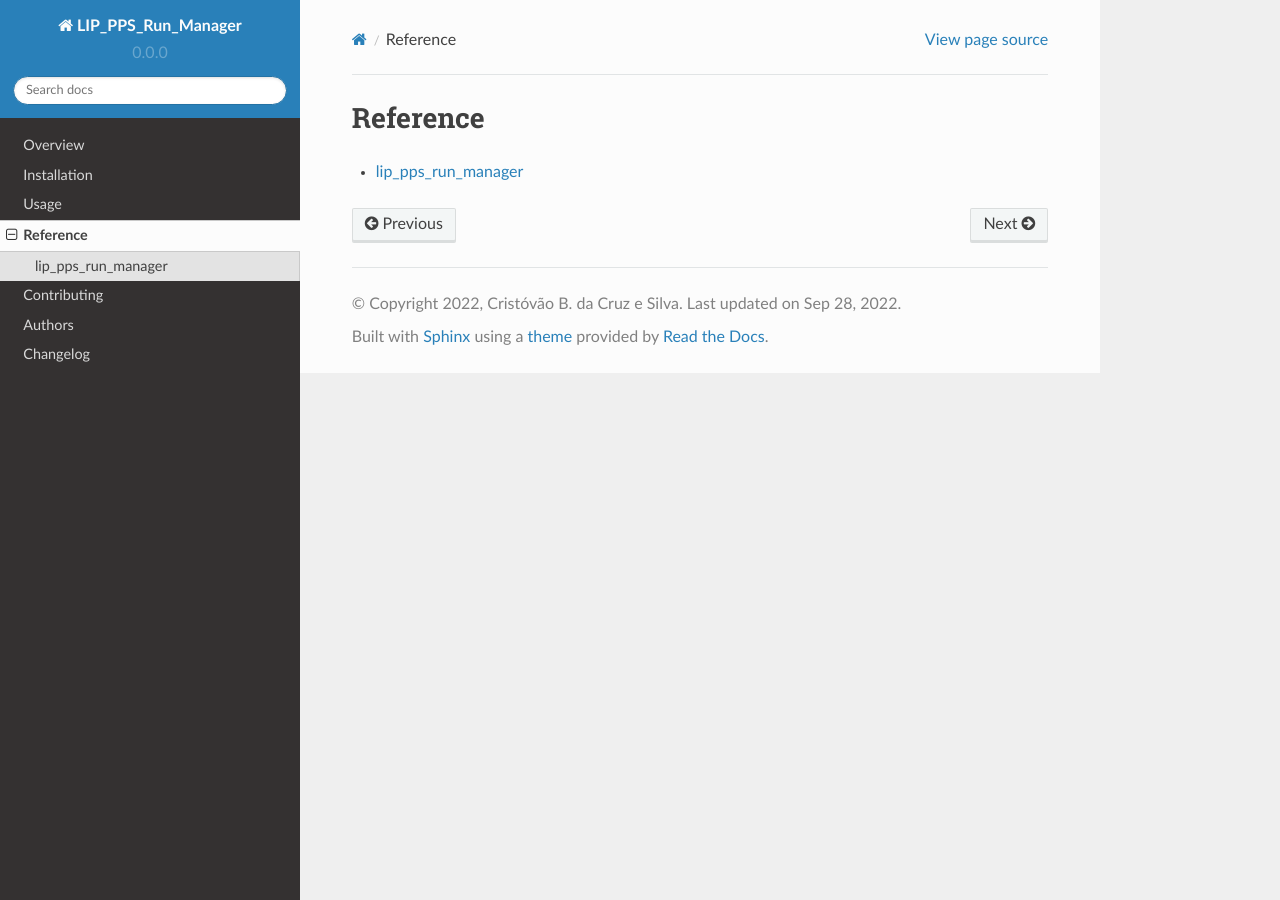
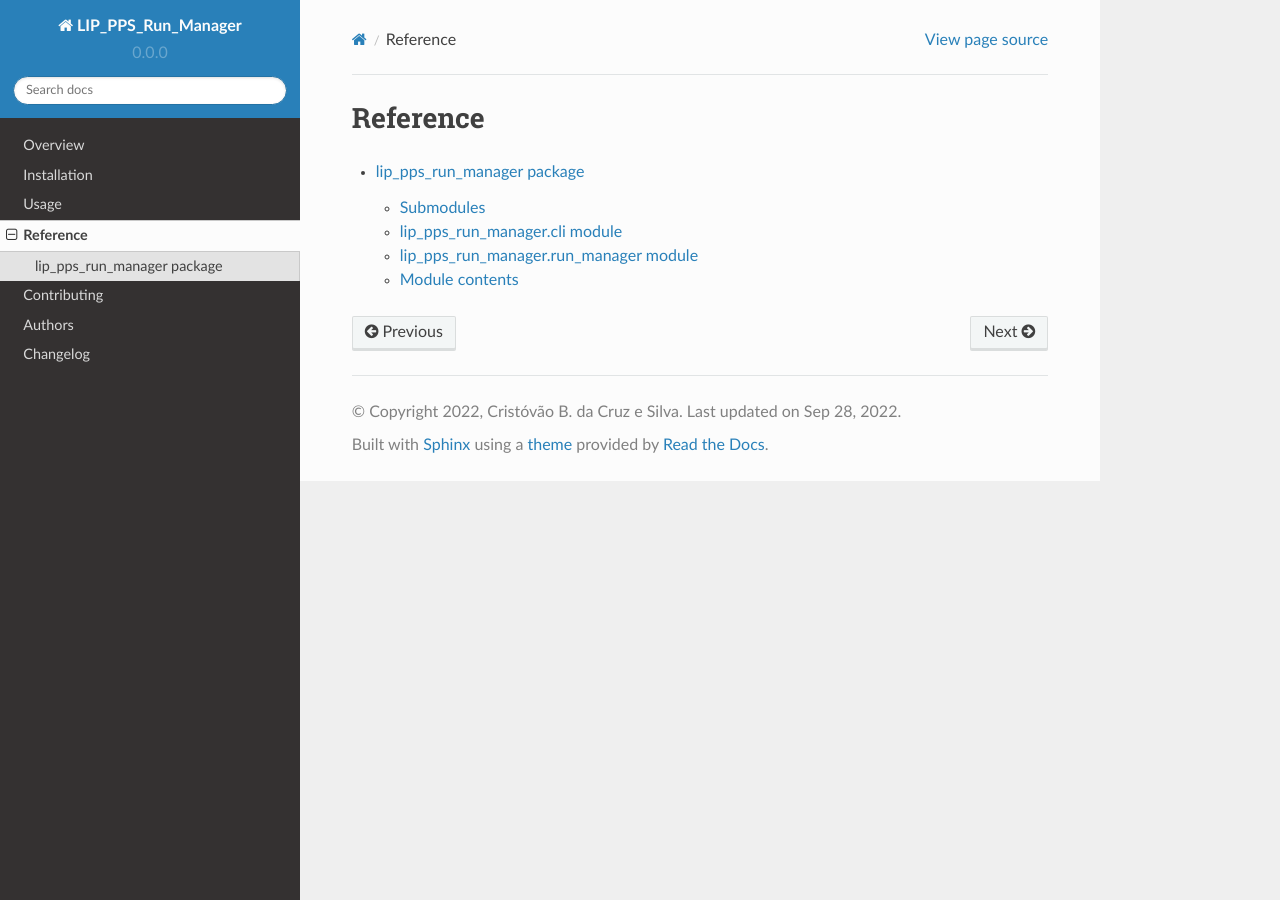
Before and after one commit to cbeiraod/LIP_PPS_Run_Manager, a Sphinx documentation site: the page built from docs/reference/index.rst, in a window 1280 px wide. Built offline with Sphinx 7.4.7 and the Read the Docs theme 2.0.0, drawn with Linux system fonts in a browser that asks for light colours.

Commit message:
Added more details about the modules to the documentation

```diff
--- a/docs/reference/lip_pps_run_manager.rst
+++ b/docs/reference/lip_pps_run_manager.rst
@@ -1,9 +1,33 @@
-lip_pps_run_manager
-===================
+lip\_pps\_run\_manager package
+==============================
 
 .. testsetup::
 
     from lip_pps_run_manager import *
 
+Submodules
+----------
+
+lip\_pps\_run\_manager.cli module
+---------------------------------
+
+.. automodule:: lip_pps_run_manager.cli
+   :members:
+   :undoc-members:
+   :show-inheritance:
+
+lip\_pps\_run\_manager.run\_manager module
+------------------------------------------
+
+.. automodule:: lip_pps_run_manager.run_manager
+   :members:
+   :undoc-members:
+   :show-inheritance:
+
+Module contents
+---------------
+
 .. automodule:: lip_pps_run_manager
-    :members:
+   :members:
+   :undoc-members:
+   :show-inheritance:
```
